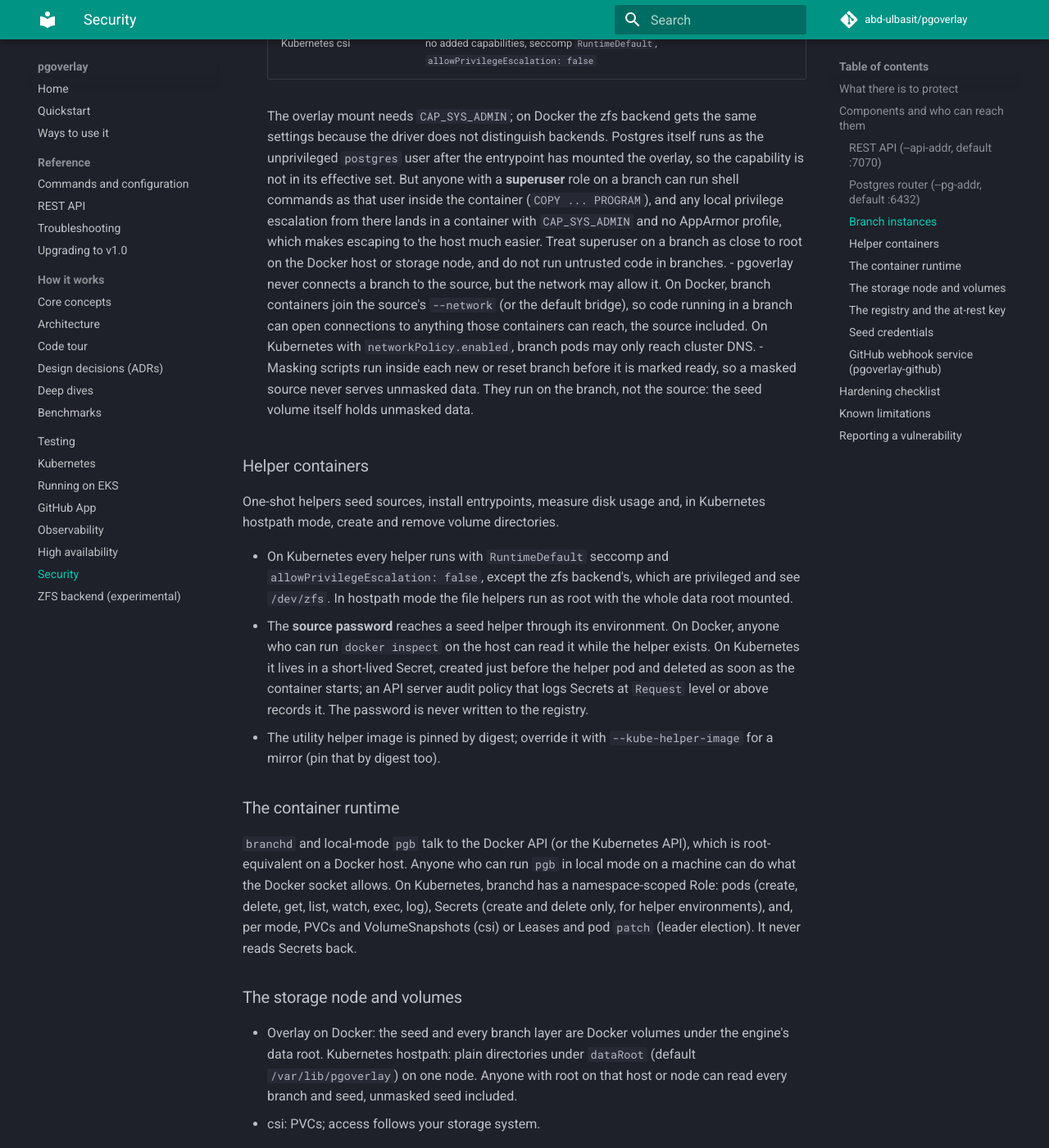
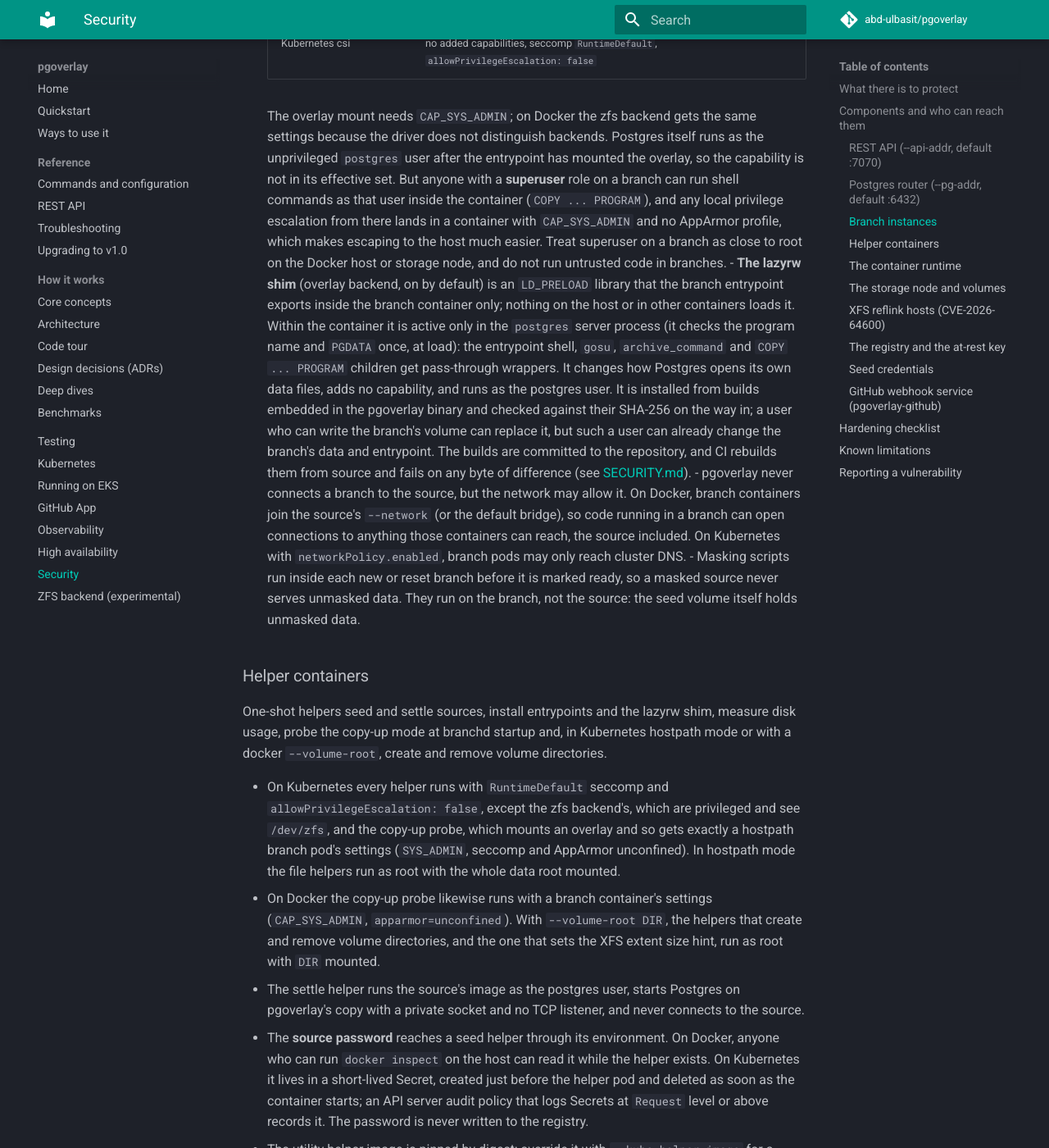
Before and after one commit to abd-ulbasit/pgoverlay, an MkDocs documentation site: the page built from docs/security.md, in a window 1280 px wide and 1400 px high, scrolled down 2589 px. Shown: the whole window at 82% size. Built offline with MkDocs 1.6.1 and Material for MkDocs 9.7.7, drawn with Linux system fonts in a browser that asks for light colours; comment, search, counter and statistics services are not loaded; some of the changed text lies outside the part shown.

Commit message:
docs(security): scope the shim, name the probe helper, add the XFS CVE
docs/security.md: the lazyrw shim is exported only inside the branch
container and active only in its postgres process, adds no capability, and
is SHA-256-checked on install; the copy-up probe helper runs with a branch
container's settings on Docker and Kubernetes; volume-root helpers run as
root with the root mounted. A new section on CVE-2026-64600 (RefluXFS),
the XFS reflink O_DIRECT race fixed upstream on 2026-07-16: in clone mode
branch code could write into the shared seed on an unpatched kernel, so
the checklist asks for a fixed kernel on XFS reflink hosts.

SECURITY.md: the committed shim and pgoverlay-du binaries, their
SHA256SUMS, the reproducibility and import-audit CI jobs, and the CVE
pointer.

Co-Authored-By: Claude Opus 5.5 <noreply@anthropic.com>

```diff
--- a/docs/security.md
+++ b/docs/security.md
@@ -115,6 +115,19 @@ own Postgres.
     and no AppArmor profile, which makes escaping to the host much easier.
     Treat superuser on a branch as close to root on the Docker host or storage
     node, and do not run untrusted code in branches.
+- **The lazyrw shim** (overlay backend, on by default) is an `LD_PRELOAD`
+  library that the branch entrypoint exports inside the branch container
+  only; nothing on the host or in other containers loads it. Within the
+  container it is active only in the `postgres` server process (it checks the
+  program name and `PGDATA` once, at load): the entrypoint shell, `gosu`,
+  `archive_command` and `COPY ... PROGRAM` children get pass-through wrappers.
+  It changes how Postgres opens its own data files, adds no capability, and
+  runs as the postgres user. It is installed from builds embedded in the
+  pgoverlay binary and checked against their SHA-256 on the way in; a user
+  who can write the branch's volume can replace it, but such a user can
+  already change the branch's data and entrypoint. The builds are committed
+  to the repository, and CI rebuilds them from source and fails on any byte
+  of difference (see [SECURITY.md](https://github.com/abd-ulbasit/pgoverlay/blob/main/SECURITY.md#supply-chain-scanning)).
 - pgoverlay never connects a branch to the source, but the network may allow
   it. On Docker, branch containers join the source's `--network` (or the
   default bridge), so code running in a branch can open connections to
@@ -126,13 +139,24 @@ own Postgres.
 
 ### Helper containers
 
-One-shot helpers seed sources, install entrypoints, measure disk usage and,
-in Kubernetes hostpath mode, create and remove volume directories.
+One-shot helpers seed and settle sources, install entrypoints and the lazyrw
+shim, measure disk usage, probe the copy-up mode at branchd startup and, in
+Kubernetes hostpath mode or with a docker `--volume-root`, create and remove
+volume directories.
 
 - On Kubernetes every helper runs with `RuntimeDefault` seccomp and
   `allowPrivilegeEscalation: false`, except the zfs backend's, which are
-  privileged and see `/dev/zfs`. In hostpath mode the file helpers run as
+  privileged and see `/dev/zfs`, and the copy-up probe, which mounts an
+  overlay and so gets exactly a hostpath branch pod's settings (`SYS_ADMIN`,
+  seccomp and AppArmor unconfined). In hostpath mode the file helpers run as
   root with the whole data root mounted.
+- On Docker the copy-up probe likewise runs with a branch container's
+  settings (`CAP_SYS_ADMIN`, `apparmor=unconfined`). With `--volume-root DIR`,
+  the helpers that create and remove volume directories, and the one that
+  sets the XFS extent size hint, run as root with `DIR` mounted.
+- The settle helper runs the source's image as the postgres user, starts
+  Postgres on pgoverlay's copy with a private socket and no TCP listener, and
+  never connects to the source.
 - The **source password** reaches a seed helper through its environment. On
   Docker, anyone who can run `docker inspect` on the host can read it while the
   helper exists. On Kubernetes it lives in a short-lived Secret, created just
@@ -155,10 +179,31 @@ election). It never reads Secrets back.
 ### The storage node and volumes
 
 - Overlay on Docker: the seed and every branch layer are Docker volumes under
-  the engine's data root. Kubernetes hostpath: plain directories under
-  `dataRoot` (default `/var/lib/pgoverlay`) on one node. Anyone with root on
-  that host or node can read every branch and seed, unmasked seed included.
+  the engine's data root, or directories under `--volume-root` when it is
+  set. Kubernetes hostpath: plain directories under `dataRoot` (default
+  `/var/lib/pgoverlay`) on one node. Anyone with root on that host or node can
+  read every branch and seed, unmasked seed included.
 - csi: PVCs; access follows your storage system.
+
+### XFS reflink hosts (CVE-2026-64600)
+
+Where the volumes sit on XFS with `reflink=1` (branchd logs
+`copy-up probe: mode=clone fs=xfs`), OverlayFS copy-up clones files, so every
+file a branch writes shares blocks with the seed. CVE-2026-64600 ("RefluXFS",
+published July 2026) is a race in the Linux XFS copy-on-write path, present
+since 4.11: two concurrent `O_DIRECT` writes to a reflinked file can land in
+the physical blocks of the file it was cloned from, so a local user can
+overwrite a file they can only read. The fix was merged upstream on
+2026-07-16 and distributions ship it as kernel updates.
+
+pgoverlay does not create the bug: any local user or container with a
+writable directory on such a filesystem can use it. But it matters here,
+because code running in a branch (a superuser's `COPY ... PROGRAM`, as the
+postgres user) can read the shared seed, and on an unpatched kernel could
+write into it, changing the data every branch of that source reads. On XFS
+reflink hosts (RHEL-family and Amazon Linux roots, or a `--volume-root` or
+`dataRoot` on such a disk), run a kernel with the fix and reboot into it.
+ext4, btrfs and XFS without reflink are not affected.
 
 ### The registry and the at-rest key
 
@@ -236,6 +281,8 @@ Everywhere:
       superuser on a branch as privileged access to that host.
 - [ ] Alert on the [metrics](observability.md), and review `pgb history` for
       unexpected actors.
+- [ ] Where branch volumes sit on XFS with `reflink=1`, run a kernel with
+      the fix for [CVE-2026-64600](#xfs-reflink-hosts-cve-2026-64600).
 
 On Kubernetes, additionally:
 
@@ -268,6 +315,10 @@ On Kubernetes, additionally:
   runs.
 - A rotated branch password travels in the command line of the exec that sets
   it (visible in `pods/exec` audit logs on Kubernetes).
+- The lazyrw shim and `pgoverlay-du` ship as prebuilt binaries committed to
+  the repository and embedded in the pgoverlay binaries, not built on your
+  machine. CI rebuilds them from source and fails on any difference, and
+  pgoverlay checks each against its committed SHA-256 before use.
 
 ## Reporting a vulnerability
 
```
Also changed, not shown: SECURITY.md (+25 -1 lines).
